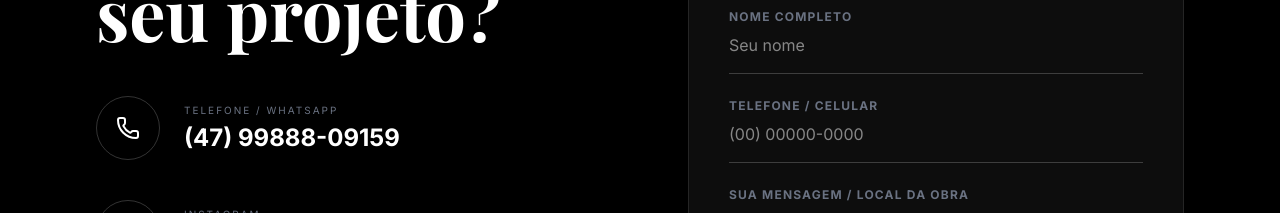
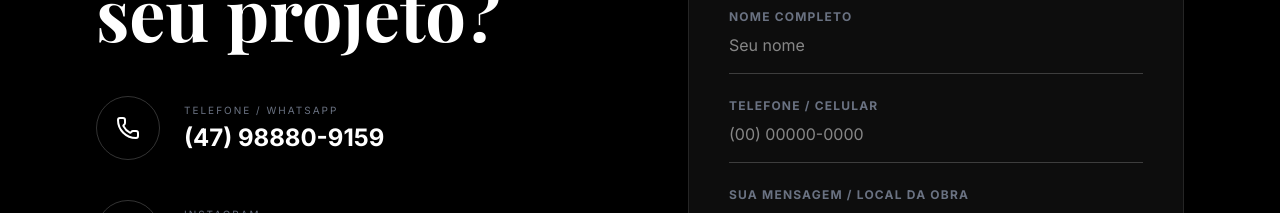
Before and after one commit to carvalhosouza997-bit/Vidra-aria-Carvalho-Souza, a React (Vite) app: page / in a window 1280 px wide. Shown: the part 6660-6873 px from the top of the page. Built offline with nearby package versions, Linux system fonts and the light colour scheme; a web font is replaced by a local one.

Commit message:
fix: Update WhatsApp number
The WhatsApp phone number displayed on the contact section has been corrected to 47988809159 to ensure accurate communication.

```diff
--- a/src/App.tsx
+++ b/src/App.tsx
@@ -21,7 +21,7 @@ import {
 } from 'lucide-react';
 import { useState, useEffect } from 'react';
 
-const WHATSAPP_LINK = "https://wa.me/5547998880915?text=Ol%C3%A1%2C%20tudo%20bem%3F%20%F0%9F%98%83%20Sou%20a%20Rosiane.%20Para%20eu%20te%20atender%20melhor%2C%20voc%C3%AA%20est%C3%A1%20falando%20de%20qual%20cidade%3F";
+const WHATSAPP_LINK = "https://wa.me/5547988809159?text=Ol%C3%A1%2C%20tudo%20bem%3F%20%F0%9F%98%83%20Sou%20a%20Rosiane.%20Para%20eu%20te%20atender%20melhor%2C%20voc%C3%AA%20est%C3%A1%20falando%20de%20qual%20cidade%3F";
 
 export default function App() {
   const [isMenuOpen, setIsMenuOpen] = useState(false);
@@ -608,7 +608,7 @@ export default function App() {
                   </div>
                   <div>
                     <p className="text-gray-500 uppercase text-[10px] tracking-[0.2em] mb-1">Telefone / WhatsApp</p>
-                    <a href={WHATSAPP_LINK} className="text-2xl font-bold hover:text-gray-300 transition-colors">(47) 99888-09159</a>
+                    <a href={WHATSAPP_LINK} className="text-2xl font-bold hover:text-gray-300 transition-colors">(47) 98880-9159</a>
                   </div>
                 </div>
 
```
